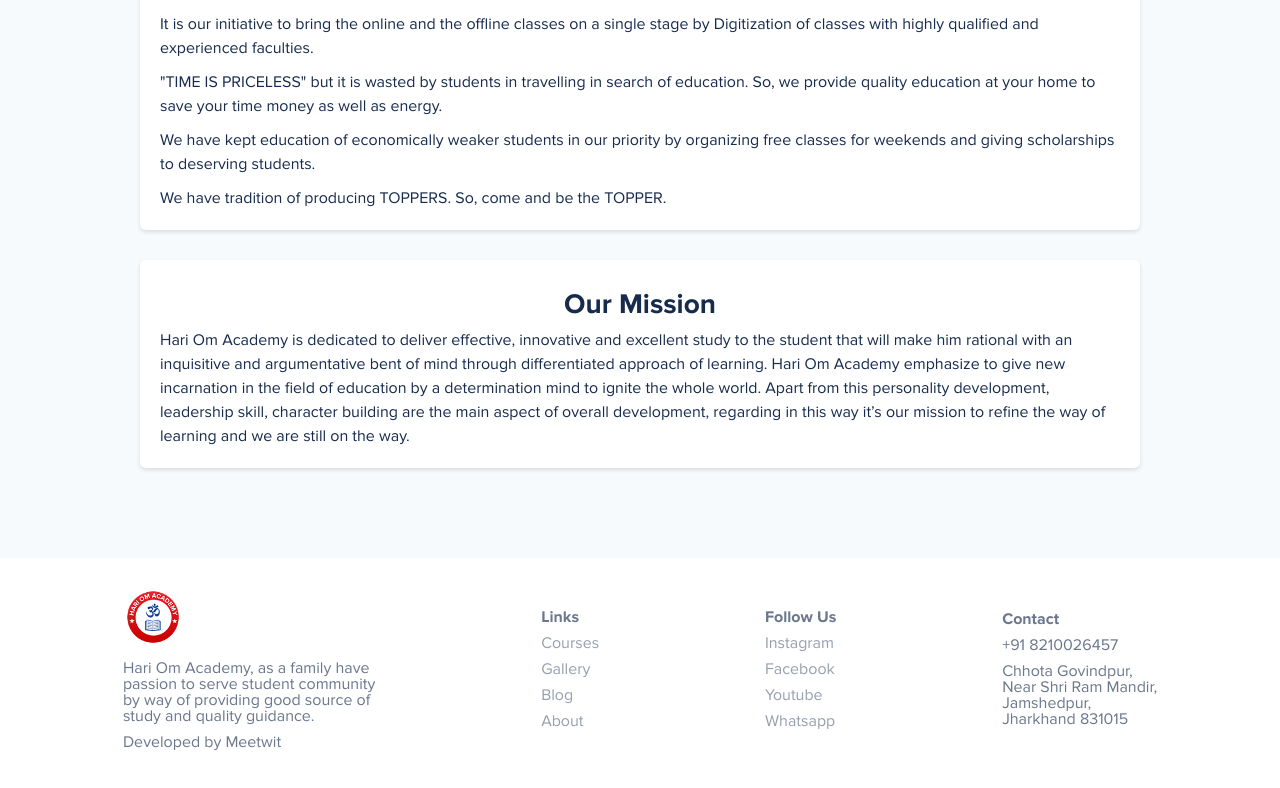
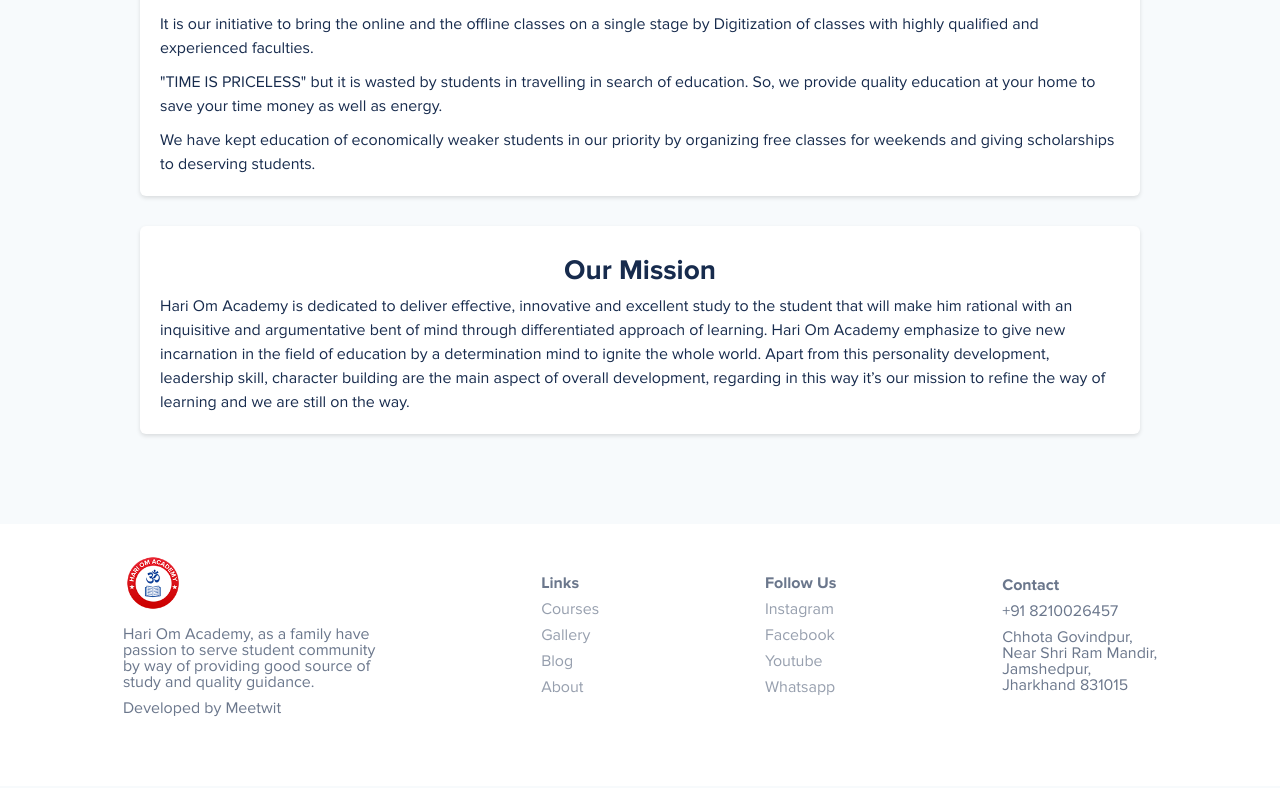
Before and after one commit to iamsahebgiri/hari-om-academy, a Next.js app: page /about in a window 1280 px wide. Shown: the part 732-1520 px from the top of the page. Built offline with nearby package versions, Linux system fonts and the light colour scheme.

Commit message:
:rocket: Final Deployment

```diff
--- a/pages/about.jsx
+++ b/pages/about.jsx
@@ -65,10 +65,6 @@ export default function about() {
             free classes for weekends and giving scholarships to deserving students.
           </p>
 
-          <p>
-            We have tradition of producing TOPPERS. So, come and be the TOPPER.
-          </p>
-
         </div>
         <div className="box">
           <h1>Our Mission</h1>
--- a/pages/gallery.jsx
+++ b/pages/gallery.jsx
@@ -22,6 +22,8 @@ export default function gallery() {
         <img src="/gallery/3.jpg" alt="Hari om Academy" />
 
         <img src="/gallery/4.jpg" alt="Hari om Academy" />
+
+        <img src="/gallery/5.jpg" alt="Hari om Academy" />
 
         <img src="/gallery/6.jpg" alt="Hari om Academy" />
 
```
Also changed, not shown: public/gallery/5.jpg.
